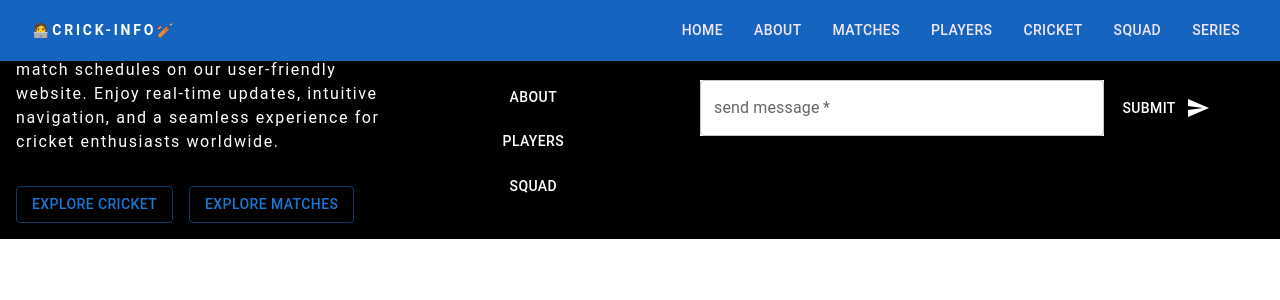
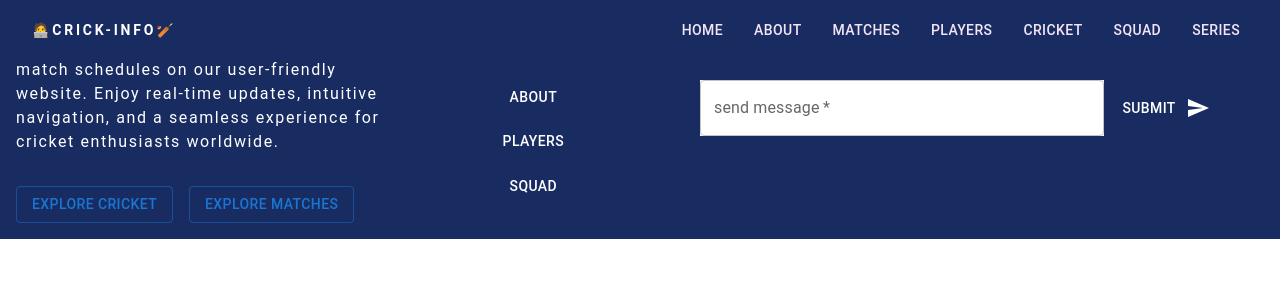
Before and after one commit to Ashukr321/cricket_app, a React (Create React App) app: page /series in a window 1280 px wide. Shown: the top 300 px of the page. Built offline with nearby package versions, Linux system fonts and the light colour scheme; no server answers.

Commit message:
change color of the footer

```diff
--- a/src/components/footer/Footer.jsx
+++ b/src/components/footer/Footer.jsx
@@ -25,8 +25,9 @@ const Footer = () => {
     }, 2000);
   };
 
+
   return (
-    <Box sx={{ backgroundColor: "#000" }}>
+    <Box sx={{ backgroundColor: "#182C61" }}>
       <Grid container>
         <Grid item xs={12} sm={4}>
           <Stack padding={2} gap={1}>
--- a/src/components/navbar/Navbar.jsx
+++ b/src/components/navbar/Navbar.jsx
@@ -42,7 +42,7 @@ const Navbar = () => {
     <div>
       {/* Top navigation stack */}
       <Stack
-        backgroundColor="#1565C0"
+        backgroundColor="#182C61"
         direction={"row"}
         alignItems={"center"}
         padding={"12px 24px"}
@@ -50,8 +50,8 @@ const Navbar = () => {
         sx={{ color: "white" ,position:"fixed",width:"100%",zIndex:"200"}}
       >
 
-        {/* Brand/logo */}
-        <Box>
+      {/* Brand/logo */}
+      <Box>
           <Link to="/">
             <Button
               sx={{ color: "white", letterSpacing: ".2em", fontWeight: "bold" }}
```
